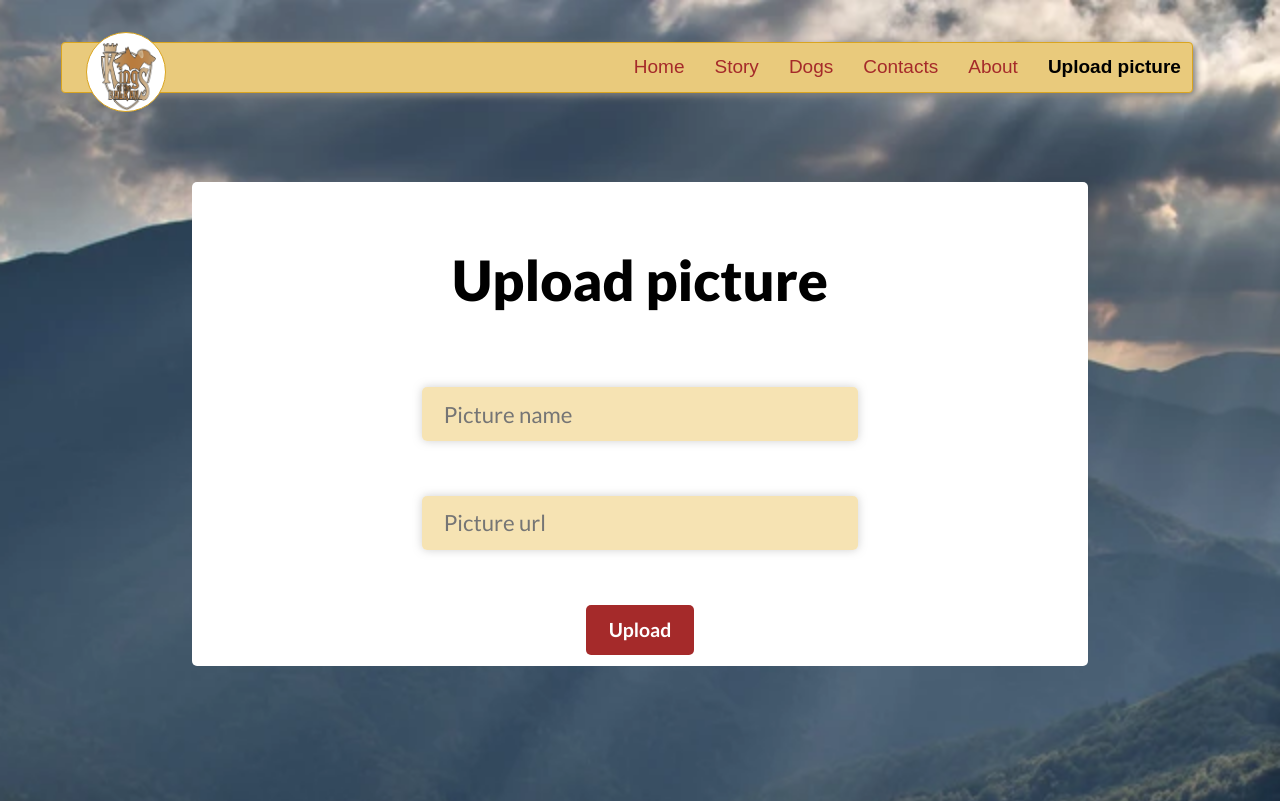
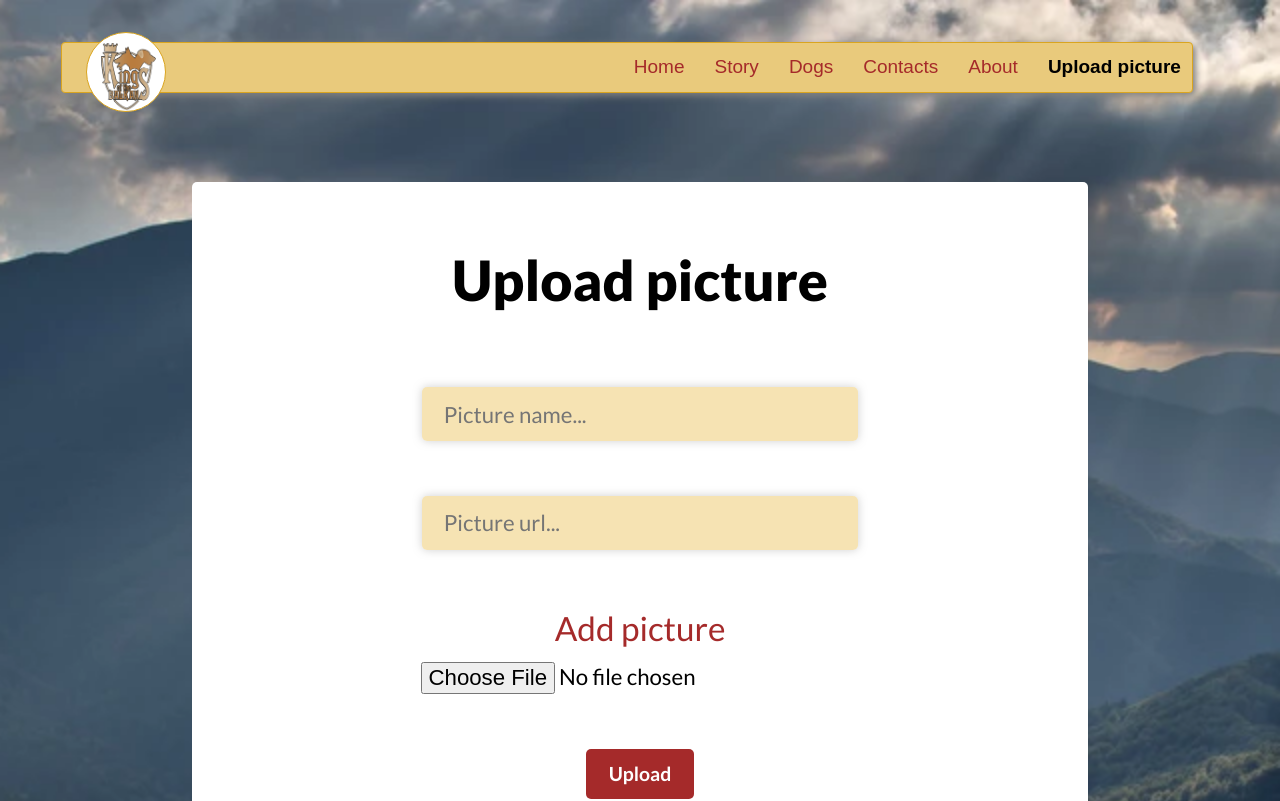
Before and after one commit to Vasil-Antonov1234/Kings-of-the-Balkans, a React (Vite) app in the folder client/: page /pictures/upload-picture in a window 1280 px wide. Shown: the top 801 px of the page. Built offline with nearby package versions, Linux system fonts and the light colour scheme; a web font is replaced by a local one.

Commit message:
Update UploadePicture.module.css

```diff
--- a/client/src/components/upload-picture/UploadPicture.jsx
+++ b/client/src/components/upload-picture/UploadPicture.jsx
@@ -45,7 +45,7 @@ export default function UploadPicture() {
                         <input
                             {...formInputRegister("pictureName")}
                             type="text"
-                            placeholder="Picture name"
+                            placeholder="Picture name..."
                         />
                     </div>
 
@@ -54,9 +54,19 @@ export default function UploadPicture() {
                         <input
                             {...formInputRegister("pictureUrl")}
                             type="text"
-                            placeholder="Picture url"
+                            placeholder="Picture url..."
                         />
                     </div>
+
+                    {/* Add button */}
+                    <label htmlFor="image" className={styles["label"]}>Add picture</label>
+                    <input
+                        {...formInputRegister("pictureUrl")}
+                        type="file"
+                        placeholder="Add picture..."
+                        id="image"
+                        className={styles["add-picture"]}
+                    />
 
                     {/* Upload button */}
                     <div className={styles["submit-btn-ctr"]}>
--- a/client/src/components/upload-picture/UploadPicture.module.css
+++ b/client/src/components/upload-picture/UploadPicture.module.css
@@ -108,6 +108,16 @@ h2 {
     text-align: center;
 }
 
+.add-picture {
+    width: min-content;
+}
+
+.label {
+    margin-bottom: -1.4em;
+    font-size: clamp(1.3rem, 7vw, 3rem);
+    color: brown;
+}
+
 @media (max-width: 1000px) {
     .wrapper {
         width: 100%;
@@ -118,3 +128,9 @@ h2 {
         width: 90%;
     }
 }
+
+@media (max-width: 400px) {
+    .add-picture {
+    font-size: 0.9em;
+}
+}
```
